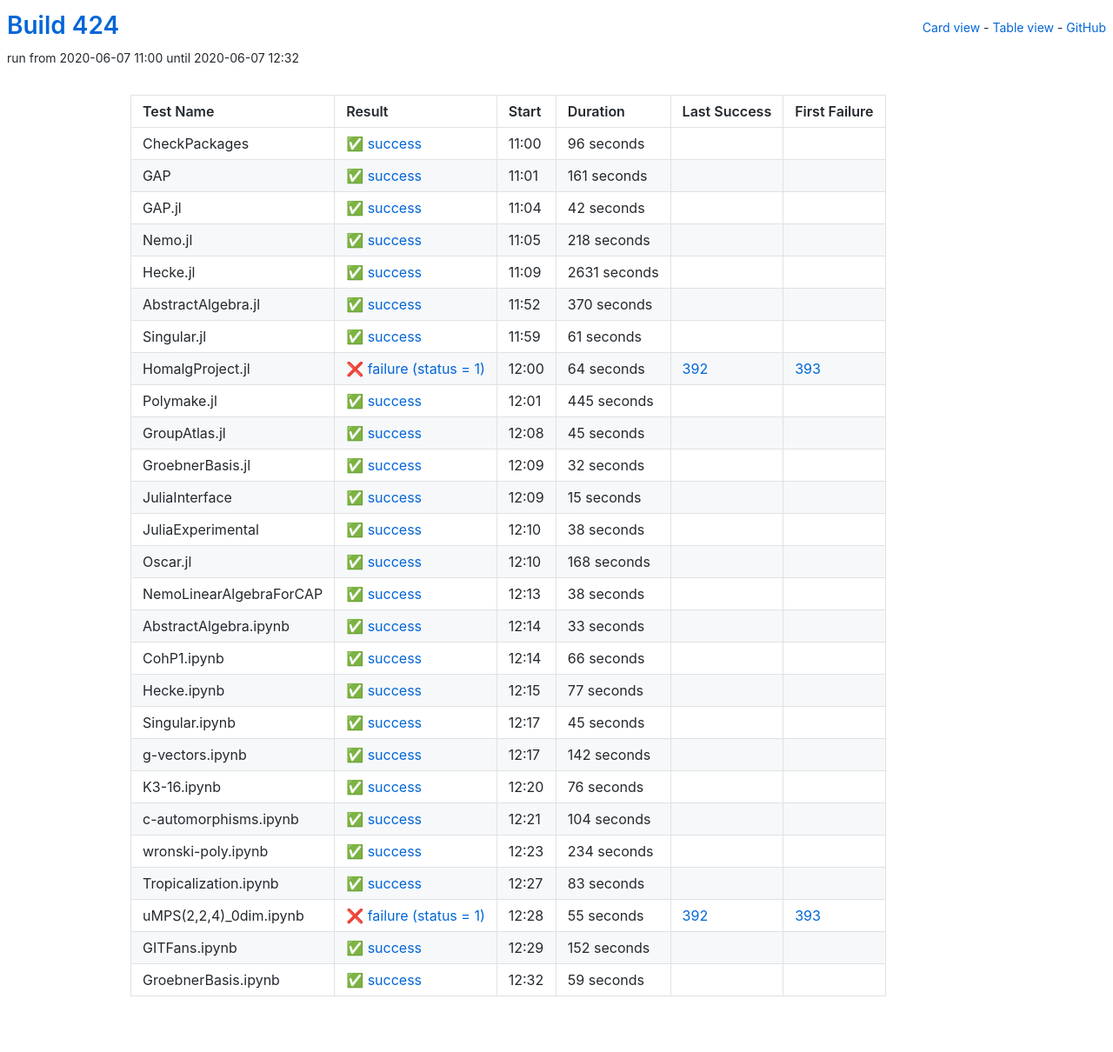
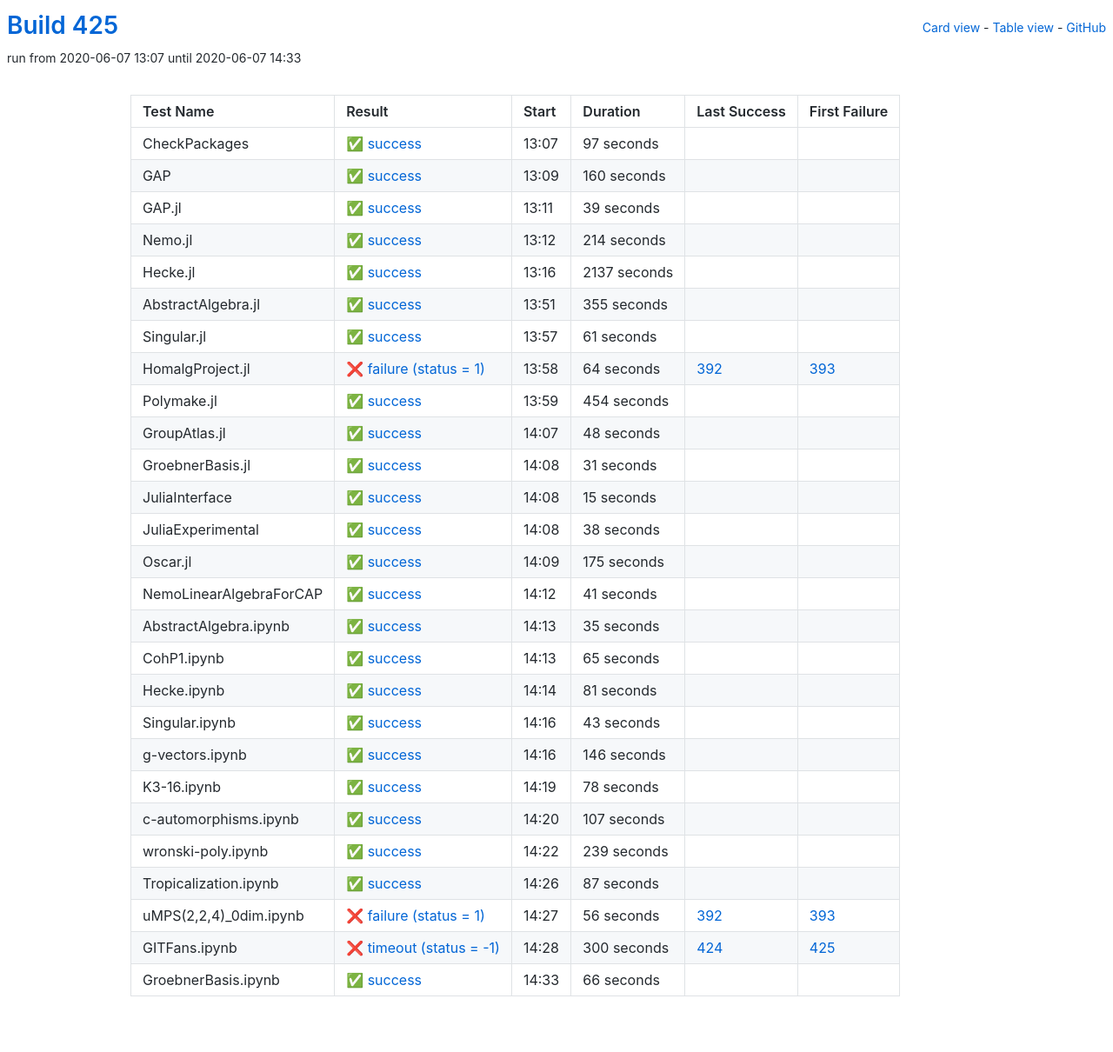
Before and after one commit to oscar-system/oscar-ci-status-1.4, a Jekyll site: the page built from table.html, in a window 1280 px wide. Shown: the whole page at 87% size. Built offline with Jekyll 4.4.1, drawn with Linux system fonts in a browser that asks for light colours.

Commit message:
Build 425

```diff
--- a/_data/ci.yml
+++ b/_data/ci.yml
@@ -1,77 +1,77 @@
-build: 424
-build_url: https://oscarci.mathematik.uni-kl.de/job/oscar-julia-1.4/424/
+build: 425
+build_url: https://oscarci.mathematik.uni-kl.de/job/oscar-julia-1.4/425/
 job: oscar-julia-1.4
 tests:
-- duration: 96
+- duration: 97
   exitcode: 0
   first_failure: false
   first_failure_url: null
   id: checkpackages
   last_success: false
   last_success_url: null
-  log: https://oscarci.mathematik.uni-kl.de/job/oscar-julia-1.4/424/artifact/logs/build-424/CheckPackages.log
+  log: https://oscarci.mathematik.uni-kl.de/job/oscar-julia-1.4/425/artifact/logs/build-425/CheckPackages.log
   name: CheckPackages
-  start: 2020-06-07 11:00
+  start: 2020-06-07 13:07
   status: success
   success: true
-- duration: 161
+- duration: 160
   exitcode: 0
   first_failure: false
   first_failure_url: null
   id: gap
   last_success: false
   last_success_url: null
-  log: https://oscarci.mathematik.uni-kl.de/job/oscar-julia-1.4/424/artifact/logs/build-424/GAP.log
+  log: https://oscarci.mathematik.uni-kl.de/job/oscar-julia-1.4/425/artifact/logs/build-425/GAP.log
   name: GAP
-  start: 2020-06-07 11:01
+  start: 2020-06-07 13:09
   status: success
   success: true
-- duration: 42
+- duration: 39
   exitcode: 0
   first_failure: false
   first_failure_url: null
   id: gap-jl
   last_success: false
   last_success_url: null
-  log: https://oscarci.mathematik.uni-kl.de/job/oscar-julia-1.4/424/artifact/logs/build-424/GAP.jl.log
+  log: https://oscarci.mathematik.uni-kl.de/job/oscar-julia-1.4/425/artifact/logs/build-425/GAP.jl.log
   name: GAP.jl
-  start: 2020-06-07 11:04
+  start: 2020-06-07 13:11
   status: success
   success: true
-- duration: 218
+- duration: 214
   exitcode: 0
   first_failure: false
   first_failure_url: null
   id: nemo-jl
   last_success: false
   last_success_url: null
-  log: https://oscarci.mathematik.uni-kl.de/job/oscar-julia-1.4/424/artifact/logs/build-424/Nemo.jl.log
+  log: https://oscarci.mathematik.uni-kl.de/job/oscar-julia-1.4/425/artifact/logs/build-425/Nemo.jl.log
   name: Nemo.jl
-  start: 2020-06-07 11:05
+  start: 2020-06-07 13:12
   status: success
   success: true
-- duration: 2631
+- duration: 2137
   exitcode: 0
   first_failure: false
   first_failure_url: null
   id: hecke-jl
   last_success: false
   last_success_url: null
-  log: https://oscarci.mathematik.uni-kl.de/job/oscar-julia-1.4/424/artifact/logs/build-424/Hecke.jl.log
+  log: https://oscarci.mathematik.uni-kl.de/job/oscar-julia-1.4/425/artifact/logs/build-425/Hecke.jl.log
   name: Hecke.jl
-  start: 2020-06-07 11:09
+  start: 2020-06-07 13:16
   status: success
   success: true
-- duration: 370
+- duration: 355
   exitcode: 0
   first_failure: false
   first_failure_url: null
   id: abstractalgebra-jl
   last_success: false
   last_success_url: null
-  log: https://oscarci.mathematik.uni-kl.de/job/oscar-julia-1.4/424/artifact/logs/build-424/AbstractAlgebra.jl.log
+  log: https://oscarci.mathematik.uni-kl.de/job/oscar-julia-1.4/425/artifact/logs/build-425/AbstractAlgebra.jl.log
   name: AbstractAlgebra.jl
-  start: 2020-06-07 11:52
+  start: 2020-06-07 13:51
   status: success
   success: true
 - duration: 61
@@ -81,9 +81,9 @@ tests:
   id: singular-jl
   last_success: false
   last_success_url: null
-  log: https://oscarci.mathematik.uni-kl.de/job/oscar-julia-1.4/424/artifact/logs/build-424/Singular.jl.log
+  log: https://oscarci.mathematik.uni-kl.de/job/oscar-julia-1.4/425/artifact/logs/build-425/Singular.jl.log
   name: Singular.jl
-  start: 2020-06-07 11:59
+  start: 2020-06-07 13:57
   status: success
   success: true
 - duration: 64
@@ -93,45 +93,45 @@ tests:
   id: homalgproject-jl
   last_success: 392
   last_success_url: https://oscarci.mathematik.uni-kl.de/job/oscar-julia-1.4/392/
-  log: https://oscarci.mathematik.uni-kl.de/job/oscar-julia-1.4/424/artifact/logs/build-424/HomalgProject.jl.log
+  log: https://oscarci.mathematik.uni-kl.de/job/oscar-julia-1.4/425/artifact/logs/build-425/HomalgProject.jl.log
   name: HomalgProject.jl
-  start: 2020-06-07 12:00
+  start: 2020-06-07 13:58
   status: failure
   success: false
-- duration: 445
+- duration: 454
   exitcode: 0
   first_failure: false
   first_failure_url: null
   id: polymake-jl
   last_success: false
   last_success_url: null
-  log: https://oscarci.mathematik.uni-kl.de/job/oscar-julia-1.4/424/artifact/logs/build-424/Polymake.jl.log
+  log: https://oscarci.mathematik.uni-kl.de/job/oscar-julia-1.4/425/artifact/logs/build-425/Polymake.jl.log
   name: Polymake.jl
-  start: 2020-06-07 12:01
+  start: 2020-06-07 13:59
   status: success
   success: true
-- duration: 45
+- duration: 48
   exitcode: 0
   first_failure: false
   first_failure_url: null
   id: groupatlas-jl
   last_success: false
   last_success_url: null
-  log: https://oscarci.mathematik.uni-kl.de/job/oscar-julia-1.4/424/artifact/logs/build-424/GroupAtlas.jl.log
+  log: https://oscarci.mathematik.uni-kl.de/job/oscar-julia-1.4/425/artifact/logs/build-425/GroupAtlas.jl.log
   name: GroupAtlas.jl
-  start: 2020-06-07 12:08
+  start: 2020-06-07 14:07
   status: success
   success: true
-- duration: 32
+- duration: 31
   exitcode: 0
   first_failure: false
   first_failure_url: null
   id: groebnerbasis-jl
   last_success: false
   last_success_url: null
-  log: https://oscarci.mathematik.uni-kl.de/job/oscar-julia-1.4/424/artifact/logs/build-424/GroebnerBasis.jl.log
+  log: https://oscarci.mathematik.uni-kl.de/job/oscar-julia-1.4/425/artifact/logs/build-425/GroebnerBasis.jl.log
   name: GroebnerBasis.jl
-  start: 2020-06-07 12:09
+  start: 2020-06-07 14:08
   status: success
   success: true
 - duration: 15
@@ -141,9 +141,9 @@ tests:
   id: juliainterface
   last_success: false
   last_success_url: null
-  log: https://oscarci.mathematik.uni-kl.de/job/oscar-julia-1.4/424/artifact/logs/build-424/JuliaInterface.log
+  log: https://oscarci.mathematik.uni-kl.de/job/oscar-julia-1.4/425/artifact/logs/build-425/JuliaInterface.log
   name: JuliaInterface
-  start: 2020-06-07 12:09
+  start: 2020-06-07 14:08
   status: success
   success: true
 - duration: 38
@@ -153,176 +153,176 @@ tests:
   id: juliaexperimental
   last_success: false
   last_success_url: null
-  log: https://oscarci.mathematik.uni-kl.de/job/oscar-julia-1.4/424/artifact/logs/build-424/JuliaExperimental.log
+  log: https://oscarci.mathematik.uni-kl.de/job/oscar-julia-1.4/425/artifact/logs/build-425/JuliaExperimental.log
   name: JuliaExperimental
-  start: 2020-06-07 12:10
+  start: 2020-06-07 14:08
   status: success
   success: true
-- duration: 168
+- duration: 175
   exitcode: 0
   first_failure: false
   first_failure_url: null
   id: oscar-jl
   last_success: false
   last_success_url: null
-  log: https://oscarci.mathematik.uni-kl.de/job/oscar-julia-1.4/424/artifact/logs/build-424/Oscar.jl.log
+  log: https://oscarci.mathematik.uni-kl.de/job/oscar-julia-1.4/425/artifact/logs/build-425/Oscar.jl.log
   name: Oscar.jl
-  start: 2020-06-07 12:10
+  start: 2020-06-07 14:09
   status: success
   success: true
-- duration: 38
+- duration: 41
   exitcode: 0
   first_failure: false
   first_failure_url: null
   id: nemolinearalgebraforcap
   last_success: false
   last_success_url: null
-  log: https://oscarci.mathematik.uni-kl.de/job/oscar-julia-1.4/424/artifact/logs/build-424/NemoLinearAlgebraForCAP.log
+  log: https://oscarci.mathematik.uni-kl.de/job/oscar-julia-1.4/425/artifact/logs/build-425/NemoLinearAlgebraForCAP.log
   name: NemoLinearAlgebraForCAP
-  start: 2020-06-07 12:13
+  start: 2020-06-07 14:12
   status: success
   success: true
-- duration: 33
+- duration: 35
   exitcode: 0
   first_failure: false
   first_failure_url: null
   id: abstractalgebra-ipynb
   last_success: false
   last_success_url: null
-  log: https://oscarci.mathematik.uni-kl.de/job/oscar-julia-1.4/424/artifact/logs/build-424/AbstractAlgebra.ipynb.log
+  log: https://oscarci.mathematik.uni-kl.de/job/oscar-julia-1.4/425/artifact/logs/build-425/AbstractAlgebra.ipynb.log
   name: AbstractAlgebra.ipynb
-  start: 2020-06-07 12:14
+  start: 2020-06-07 14:13
   status: success
   success: true
-- duration: 66
+- duration: 65
   exitcode: 0
   first_failure: false
   first_failure_url: null
   id: cohp1-ipynb
   last_success: false
   last_success_url: null
-  log: https://oscarci.mathematik.uni-kl.de/job/oscar-julia-1.4/424/artifact/logs/build-424/CohP1.ipynb.log
+  log: https://oscarci.mathematik.uni-kl.de/job/oscar-julia-1.4/425/artifact/logs/build-425/CohP1.ipynb.log
   name: CohP1.ipynb
-  start: 2020-06-07 12:14
+  start: 2020-06-07 14:13
   status: success
   success: true
-- duration: 77
+- duration: 81
   exitcode: 0
   first_failure: false
   first_failure_url: null
   id: hecke-ipynb
   last_success: false
   last_success_url: null
-  log: https://oscarci.mathematik.uni-kl.de/job/oscar-julia-1.4/424/artifact/logs/build-424/Hecke.ipynb.log
+  log: https://oscarci.mathematik.uni-kl.de/job/oscar-julia-1.4/425/artifact/logs/build-425/Hecke.ipynb.log
   name: Hecke.ipynb
-  start: 2020-06-07 12:15
+  start: 2020-06-07 14:14
   status: success
   success: true
-- duration: 45
+- duration: 43
   exitcode: 0
   first_failure: false
   first_failure_url: null
   id: singular-ipynb
   last_success: false
   last_success_url: null
-  log: https://oscarci.mathematik.uni-kl.de/job/oscar-julia-1.4/424/artifact/logs/build-424/Singular.ipynb.log
+  log: https://oscarci.mathematik.uni-kl.de/job/oscar-julia-1.4/425/artifact/logs/build-425/Singular.ipynb.log
   name: Singular.ipynb
-  start: 2020-06-07 12:17
+  start: 2020-06-07 14:16
   status: success
   success: true
-- duration: 142
+- duration: 146
   exitcode: 0
   first_failure: false
   first_failure_url: null
   id: g-vectors-ipynb
   last_success: false
   last_success_url: null
-  log: https://oscarci.mathematik.uni-kl.de/job/oscar-julia-1.4/424/artifact/logs/build-424/g-vectors.ipynb.log
+  log: https://oscarci.mathematik.uni-kl.de/job/oscar-julia-1.4/425/artifact/logs/build-425/g-vectors.ipynb.log
   name: g-vectors.ipynb
-  start: 2020-06-07 12:17
+  start: 2020-06-07 14:16
   status: success
   success: true
-- duration: 76
+- duration: 78
   exitcode: 0
   first_failure: false
   first_failure_url: null
   id: k3-16-ipynb
   last_success: false
   last_success_url: null
-  log: https://oscarci.mathematik.uni-kl.de/job/oscar-julia-1.4/424/artifact/logs/build-424/K3-16.ipynb.log
+  log: https://oscarci.mathematik.uni-kl.de/job/oscar-julia-1.4/425/artifact/logs/build-425/K3-16.ipynb.log
   name: K3-16.ipynb
-  start: 2020-06-07 12:20
+  start: 2020-06-07 14:19
   status: success
   success: true
-- duration: 104
+- duration: 107
   exitcode: 0
   first_failure: false
   first_failure_url: null
   id: c-automorphisms-ipynb
   last_success: false
   last_success_url: null
-  log: https://oscarci.mathematik.uni-kl.de/job/oscar-julia-1.4/424/artifact/logs/build-424/c-automorphisms.ipynb.log
+  log: https://oscarci.mathematik.uni-kl.de/job/oscar-julia-1.4/425/artifact/logs/build-425/c-automorphisms.ipynb.log
   name: c-automorphisms.ipynb
-  start: 2020-06-07 12:21
+  start: 2020-06-07 14:20
   status: success
   success: true
-- duration: 234
+- duration: 239
   exitcode: 0
   first_failure: false
   first_failure_url: null
   id: wronski-poly-ipynb
   last_success: false
   last_success_url: null
-  log: https://oscarci.mathematik.uni-kl.de/job/oscar-julia-1.4/424/artifact/logs/build-424/wronski-poly.ipynb.log
+  log: https://oscarci.mathematik.uni-kl.de/job/oscar-julia-1.4/425/artifact/logs/build-425/wronski-poly.ipynb.log
   name: wronski-poly.ipynb
-  start: 2020-06-07 12:23
+  start: 2020-06-07 14:22
   status: success
   success: true
-- duration: 83
+- duration: 87
   exitcode: 0
   first_failure: false
   first_failure_url: null
   id: tropicalization-ipynb
   last_success: false
   last_success_url: null
-  log: https://oscarci.mathematik.uni-kl.de/job/oscar-julia-1.4/424/artifact/logs/build-424/Tropicalization.ipynb.log
+  log: https://oscarci.mathematik.uni-kl.de/job/oscar-julia-1.4/425/artifact/logs/build-425/Tropicalization.ipynb.log
   name: Tropicalization.ipynb
-  start: 2020-06-07 12:27
+  start: 2020-06-07 14:26
   status: success
   success: true
-- duration: 55
+- duration: 56
   exitcode: 1
   first_failure: 393
   first_failure_url: https://oscarci.mathematik.uni-kl.de/job/oscar-julia-1.4/393/
   id: umps-2-2-4-0dim-ipynb
   last_success: 392
   last_success_url: https://oscarci.mathematik.uni-kl.de/job/oscar-julia-1.4/392/
-  log: https://oscarci.mathematik.uni-kl.de/job/oscar-julia-1.4/424/artifact/logs/build-424/uMPS-2-2-4-_0dim.ipynb.log
+  log: https://oscarci.mathematik.uni-kl.de/job/oscar-julia-1.4/425/artifact/logs/build-425/uMPS-2-2-4-_0dim.ipynb.log
   name: uMPS(2,2,4)_0dim.ipynb
-  start: 2020-06-07 12:28
+  start: 2020-06-07 14:27
   status: failure
   success: false
-- duration: 152
-  exitcode: 0
-  first_failure: false
-  first_failure_url: null
+- duration: 300
+  exitcode: -1
+  first_failure: 425
+  first_failure_url: https://oscarci.mathematik.uni-kl.de/job/oscar-julia-1.4/425/
   id: gitfans-ipynb
-  last_success: false
-  last_success_url: null
-  log: https://oscarci.mathematik.uni-kl.de/job/oscar-julia-1.4/424/artifact/logs/build-424/GITFans.ipynb.log
+  last_success: 424
+  last_success_url: https://oscarci.mathematik.uni-kl.de/job/oscar-julia-1.4/424/
+  log: https://oscarci.mathematik.uni-kl.de/job/oscar-julia-1.4/425/artifact/logs/build-425/GITFans.ipynb.log
   name: GITFans.ipynb
-  start: 2020-06-07 12:29
-  status: success
-  success: true
-- duration: 59
+  start: 2020-06-07 14:28
+  status: timeout
+  success: false
+- duration: 66
   exitcode: 0
   first_failure: false
   first_failure_url: null
   id: groebnerbasis-ipynb
   last_success: false
   last_success_url: null
-  log: https://oscarci.mathematik.uni-kl.de/job/oscar-julia-1.4/424/artifact/logs/build-424/GroebnerBasis.ipynb.log
+  log: https://oscarci.mathematik.uni-kl.de/job/oscar-julia-1.4/425/artifact/logs/build-425/GroebnerBasis.ipynb.log
   name: GroebnerBasis.ipynb
-  start: 2020-06-07 12:32
+  start: 2020-06-07 14:33
   status: success
   success: true
```
Also changed, not shown: README.md.
